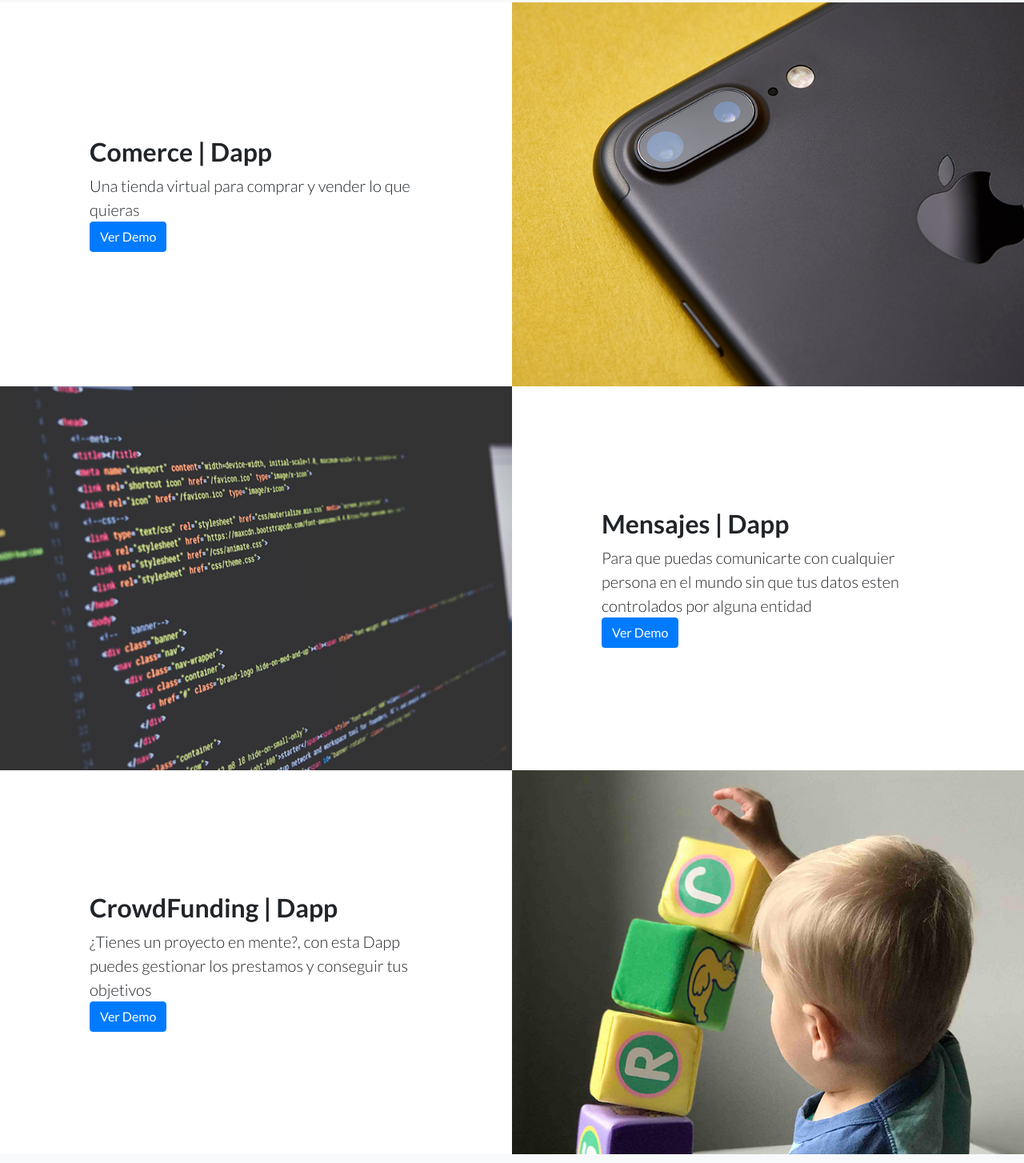
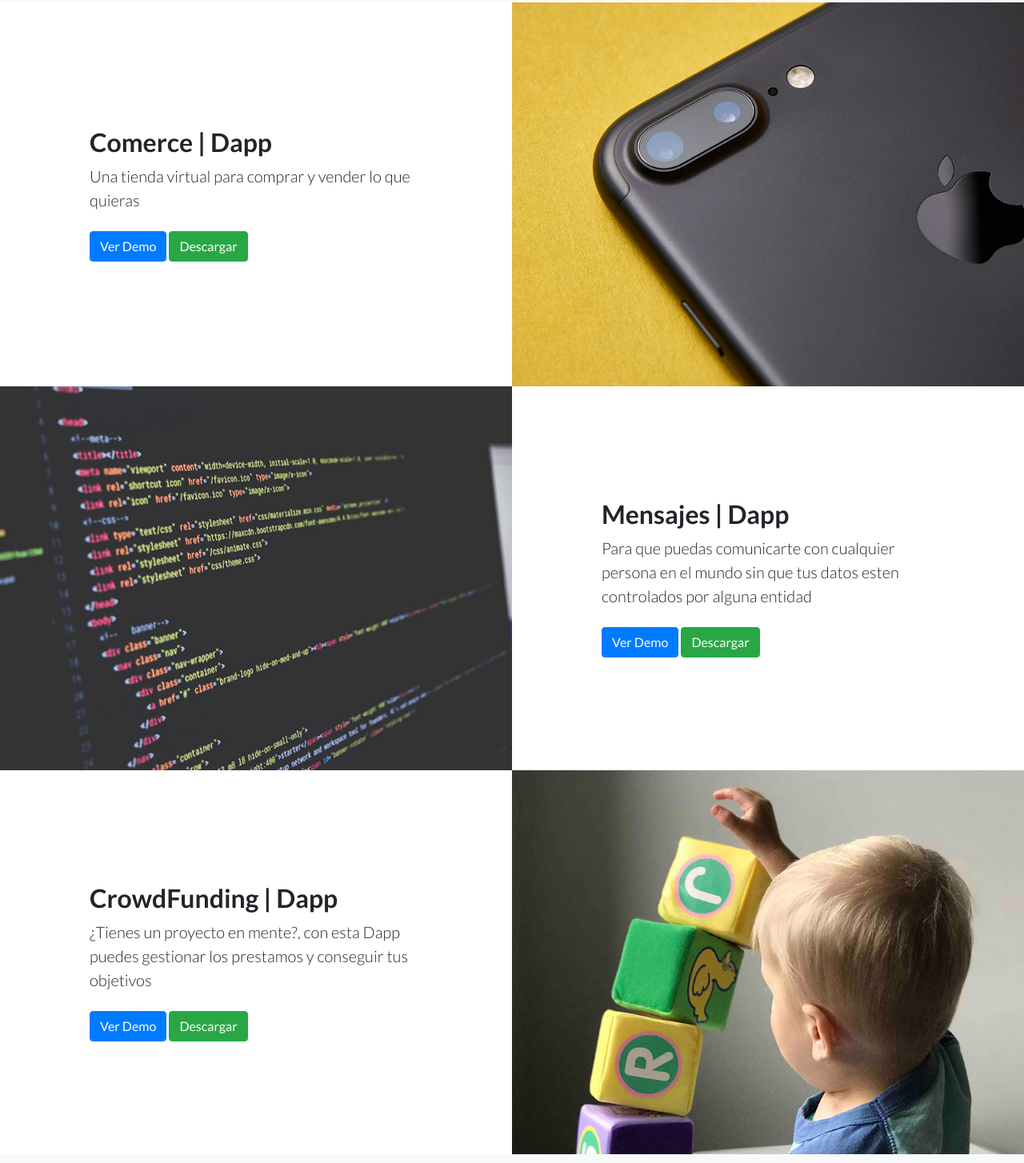
Before and after one commit to stevenstc/web-DappFree, a website: page index.html in a window 1280 px wide. Shown: the part 1026-2480 px from the top of the page at 80% size. Drawn offline with Linux system fonts and the light colour scheme.

Commit message:
Update index.html

```diff
--- a/index.html
+++ b/index.html
@@ -89,24 +89,27 @@
         <div class="col-lg-6 order-lg-2 text-white showcase-img" style="background-image: url('img/bg-showcase-1.jpg');"></div>
         <div class="col-lg-6 order-lg-1 my-auto showcase-text">
           <h2>Comerce | Dapp</h2>
-          <p class="lead mb-0">Una tienda virtual para comprar y vender lo que quieras</p>
+          <p class="lead mb-0">Una tienda virtual para comprar y vender lo que quieras</p><br>
           <a class="btn btn-primary" href="https://stevenstc.github.io/comercio/">Ver Demo</a>
+          <a class="btn btn-success" href="https://github.com/stevenstc/TRON-Commerse/archive/master.zip">Descargar</a>
         </div>
       </div>
       <div class="row no-gutters">
         <div class="col-lg-6 text-white showcase-img" style="background-image: url('img/bg-showcase-2.jpg');"></div>
         <div class="col-lg-6 my-auto showcase-text">
           <h2>Mensajes | Dapp</h2>
-          <p class="lead mb-0">Para que puedas comunicarte con cualquier persona en el mundo sin que tus datos esten controlados por alguna entidad</p>
+          <p class="lead mb-0">Para que puedas comunicarte con cualquier persona en el mundo sin que tus datos esten controlados por alguna entidad</p><br>
           <a class="btn btn-primary" href="https://stevenstc.github.io/TRON-Mensajes/">Ver Demo</a>
+          <a class="btn btn-success" href="https://github.com/stevenstc/TRON-Mensajes/archive/master.zip">Descargar</a>
         </div>
       </div>
       <div class="row no-gutters">
         <div class="col-lg-6 order-lg-2 text-white showcase-img" style="background-image: url('img/bg-showcase-3.jpg');"></div>
         <div class="col-lg-6 order-lg-1 my-auto showcase-text">
           <h2>CrowdFunding | Dapp</h2>
-          <p class="lead mb-0">¿Tienes un proyecto en mente?, con esta Dapp puedes gestionar los prestamos y conseguir tus objetivos</p>
+          <p class="lead mb-0">¿Tienes un proyecto en mente?, con esta Dapp puedes gestionar los prestamos y conseguir tus objetivos</p><br>
           <a class="btn btn-primary" href="https://stevenstc.github.io/TRON-CrowdFunding/">Ver Demo</a>
+          <a class="btn btn-success" href="https://github.com/stevenstc/TRON-CrowdFunding/archive/master.zip">Descargar</a>
         </div>
       </div>
     </div>
```
